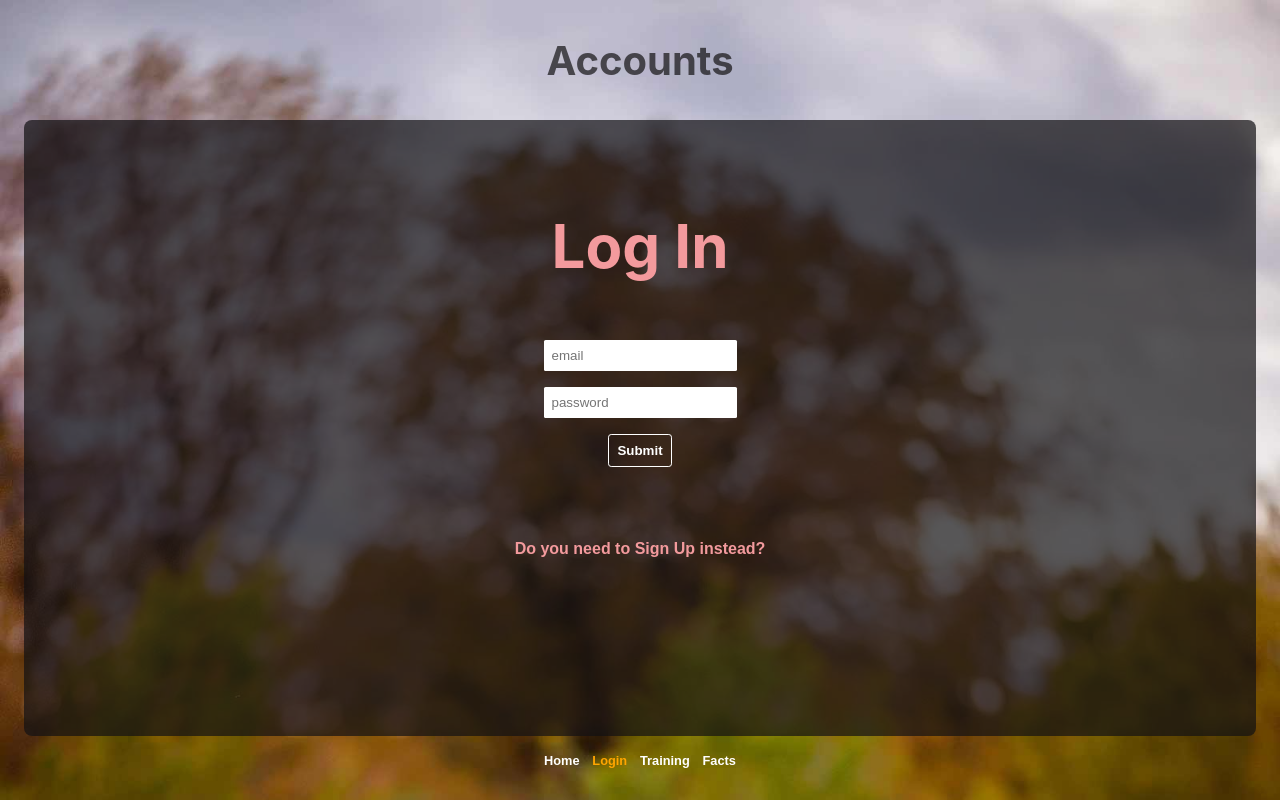
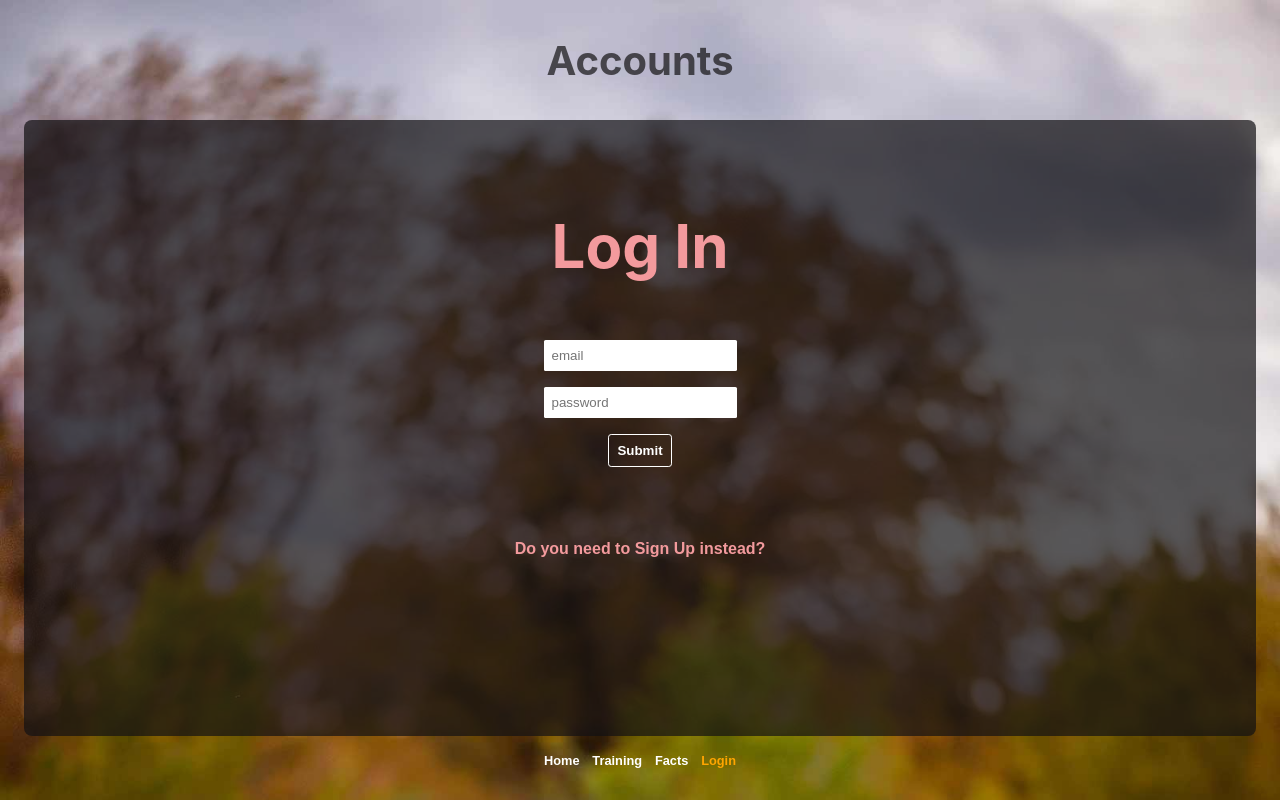
Before and after one commit to Bark-Base/FE-bark-base, a React (Create React App) app: page /auth in a window 1280 px wide. Built offline with nearby package versions, Linux system fonts and the light colour scheme; no server answers.

Commit message:
changed order of navigation buttons

```diff
--- a/src/components/NavigationBar/NavigationBar.jsx
+++ b/src/components/NavigationBar/NavigationBar.jsx
@@ -1,42 +1,49 @@
-import { NavLink } from 'react-router-dom'
+import { NavLink } from "react-router-dom";
 import { useUser } from "../../context/UserContext";
 import "./NavigationBar.css";
 
 export default function NavigationBar() {
   const { user, setUser } = useUser();
 
-  const handleLogout = async() => {
+  const handleLogout = async () => {
     await fetch(`${process.env.REACT_APP_BASE_URL}/api/v1/auth/session`, {
       credentials: "include",
       mode: "cors",
-      method: "DELETE"
+      method: "DELETE",
     });
-    setUser({})
-}
-
+    setUser({});
+  };
 
   return (
     <section className="horizontal-nav">
       <NavLink exact to="/">
         <button>Home</button>
       </NavLink>
-  {!user?.email ? (<NavLink  to="/auth">
-    <button>Login</button>
-  </NavLink>) : (<NavLink exact to="/">
-    <button onClick={() => handleLogout()}>Sign Out</button>
-  </NavLink>)}
-{user?.email ? (<NavLink to="/pets">
+      {user?.email ? (
+        <NavLink to="/pets">
           <button>My Pets</button>
-  </NavLink>) : null}
-  {user?.email ? (<NavLink to="/contacts">
+        </NavLink>
+      ) : null}
+      {user?.email ? (
+        <NavLink to="/contacts">
           <button>Contacts</button>
-  </NavLink>) : null}
+        </NavLink>
+      ) : null}
       <NavLink to="/training">
         <button>Training</button>
       </NavLink>
       <NavLink to="/facts">
         <button>Facts</button>
       </NavLink>
+      {!user?.email ? (
+        <NavLink to="/auth">
+          <button>Login</button>
+        </NavLink>
+      ) : (
+        <NavLink exact to="/">
+          <button onClick={() => handleLogout()}>Sign Out</button>
+        </NavLink>
+      )}
     </section>
   );
 }
```
Lines whose indentation alone changed are shown as unchanged.
